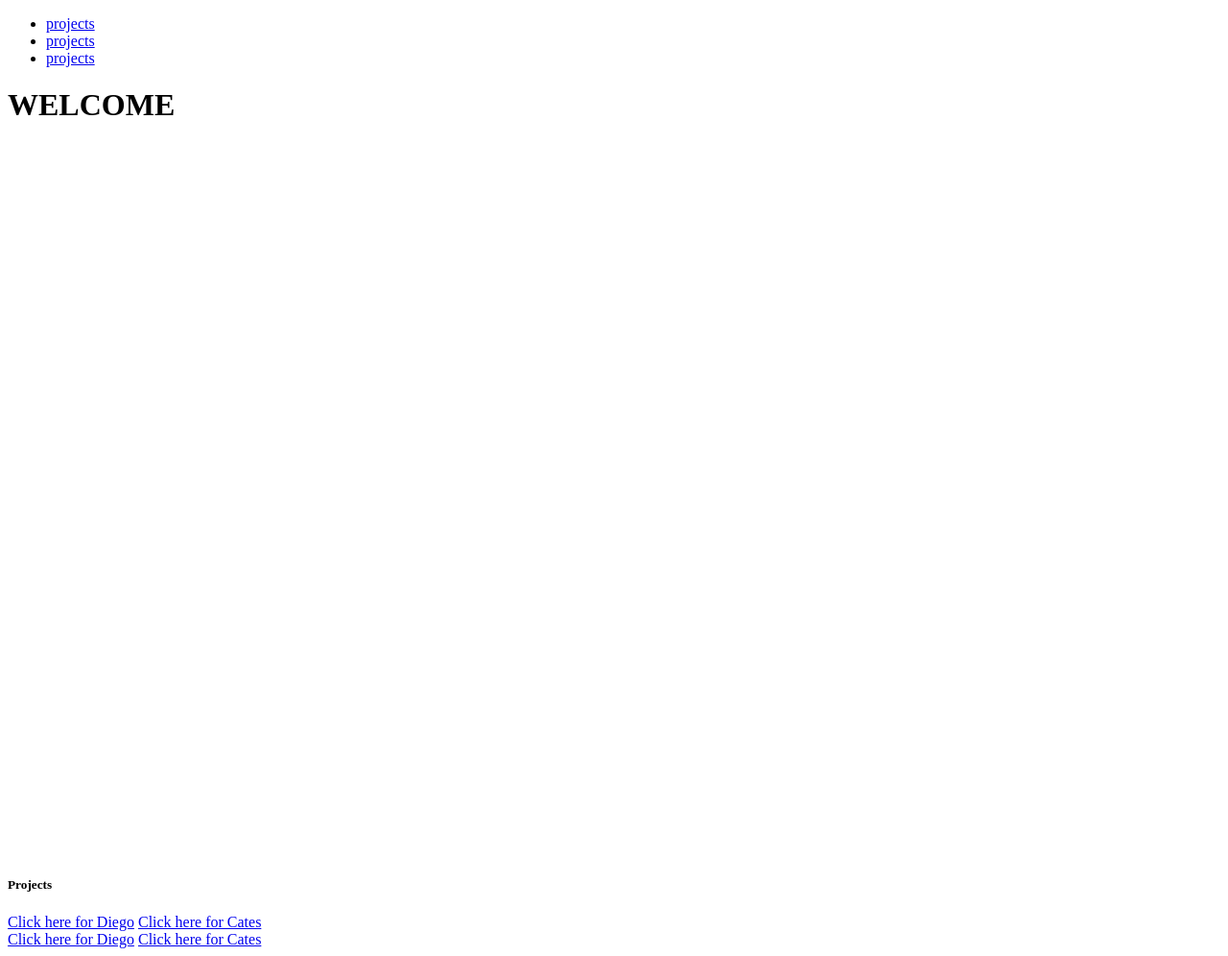
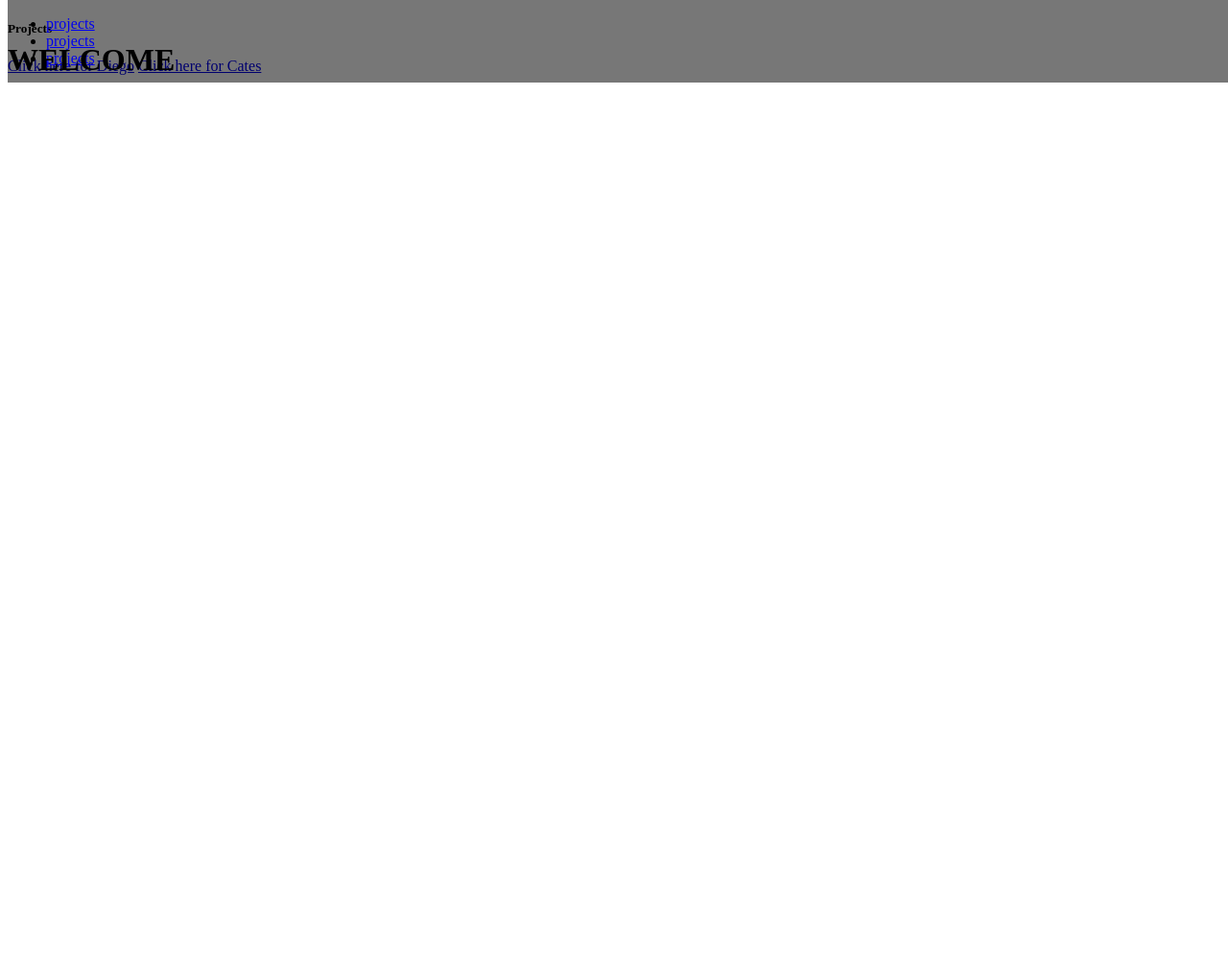
Before and after one commit to Diegodsha/Microverse-collab-3, a plain HTML site: page fcc-test-suite-template-master (1)/fcc-test-suite-template-master/index.html in a window 1280 px wide. Shown: the whole page at 96% size. After the commit the page ends 800 px from the top, so only its background shows below. Drawn offline with Linux system fonts and the light colour scheme.

Commit message:
top navbar

```diff
--- a/fcc-test-suite-template-master (1)/fcc-test-suite-template-master/css/style.css
+++ b/fcc-test-suite-template-master (1)/fcc-test-suite-template-master/css/style.css
@@ -1,9 +1,19 @@
 @media screen and (max-width: 320px) {
-    body {
-      background-color: lightgreen;
-    }
+  body {
+    background-color: lightgreen;
+    text-align: center;
   }
+}
 
-#welcome-section{
-    height: 100vh;
+#welcome-section {
+  height: 100vh;
+  position: fixed;
 }
+#navbar {
+  overflow: hidden;
+  display: flex;
+  position: fixed;
+  top: 0;
+  width: 100%;
+  background-color: rgba(0, 0, 0, 0.534);
+}
--- a/fcc-test-suite-template-master (1)/fcc-test-suite-template-master/index.html
+++ b/fcc-test-suite-template-master (1)/fcc-test-suite-template-master/index.html
@@ -2,20 +2,19 @@
 <html lang="en">
   <head>
     <meta charset="UTF-8" />
-    <meta name="viewport" content="width=device-width, initial-scale=1.0">
     <title>Fork Me! FCC: Test Suite Template</title>
     <link rel="stylesheet" href="css/style.css" />
   </head>
 
   <body>
+    <main>
       <navbar id="navbar"
-      ><ul>
+        ><ul id="nav-items">
           <li><a href="#projects">projects</a></li>
           <li><a href="#projects">projects</a></li>
           <li><a href="#projects">projects</a></li>
         </ul>
       </navbar>
-
       <header id="welcome-section">
         <h1>WELCOME</h1>
       </header>
@@ -24,13 +23,15 @@
         <div class="project-tile">
           <h5>Projects</h5>
         </div>
-      <a href="https://github.com/Diegodsha" target="_blank">Click here for Diego</a>
-      <a href="https://github.com/ktscates" target="_blank">Click here for Cates</a>
+
+        <a id="profile-link" href="https://github.com/Diegodsha" target="_blank"
+          >Click here for Diego</a
+        >
+        <a id="profile-link" href="https://github.com/ktscates" target="_blank"
+          >Click here for Cates</a
+        >
       </section>
-
-      <a id="profile-link" href="https://github.com/Diegodsha" target="_blank">Click here for Diego</a>
-      <a id="profile-link" href="https://github.com/ktscates" target="_blank">Click here for Cates</a>
-
+    </main>
     <script src="https://cdn.freecodecamp.org/testable-projects-fcc/v1/bundle.js"></script>
     <script src="js/index.js"></script>
   </body>
```
Lines whose indentation alone changed are shown as unchanged.
